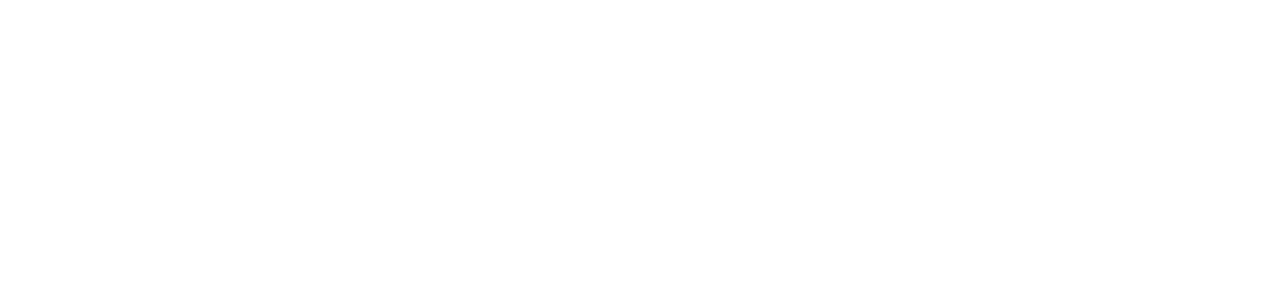
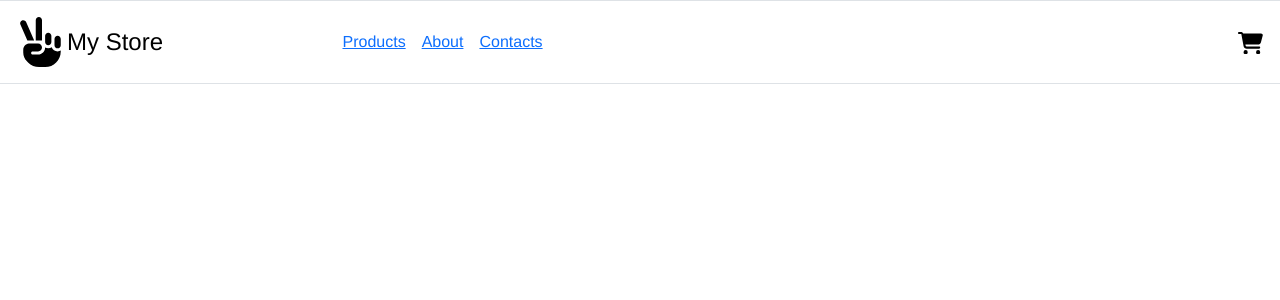
Before and after one commit to MampuyawaLungila/challengeFrontend, a Vue app: page / in a window 1280 px wide. Shown: the top 300 px of the page. Built offline with nearby package versions, Linux system fonts and the light colour scheme.

Commit message:
commit navbar

```diff
--- a/package.json
+++ b/package.json
@@ -8,8 +8,10 @@
     "lint": "vue-cli-service lint"
   },
   "dependencies": {
+    "bootstrap": "^5.2.3",
     "core-js": "^3.8.3",
-    "vue": "^2.6.14"
+    "vue": "^2.6.14",
+    "vue-router": "^3.6.5"
   },
   "devDependencies": {
     "@babel/core": "^7.12.16",
--- a/src/App.vue
+++ b/src/App.vue
@@ -1,17 +1,22 @@
 <template>
   <div id="app">
+   <NavBar/>
+   <router-view></router-view>
+
 
   </div>
 </template>
 
 <script>
+import NavBar from './components/NavBar.vue';
+
 
 
 export default {
   name: 'App',
   components: {
-
-  }
+    NavBar
+}
 }
 </script>
 
@@ -20,8 +25,7 @@ export default {
   font-family: Avenir, Helvetica, Arial, sans-serif;
   -webkit-font-smoothing: antialiased;
   -moz-osx-font-smoothing: grayscale;
-  text-align: center;
-  color: #2c3e50;
-  margin-top: 60px;
+
+
 }
 </style>
--- a/src/components/NavBar.vue
+++ b/src/components/NavBar.vue
@@ -1,12 +1,48 @@
 <template>
+  <div class="row p-3 border d-flex justify-content-center align-items-center">
+    <div class="col-3  ">
+    <router-link to="/" class="d-flex  align-items-center" style="text-decoration: none; color: black;">
+      <svg xmlns="http://www.w3.org/2000/svg"
+      width="50px"
+        viewBox="0 0 512 512"><!--! Font Awesome Pro 6.2.1 by @fontawesome - https://fontawesome.com License - https://fontawesome.com/license (Commercial License) Copyright 2022 Fonticons, Inc. -->
+        <path
+          d="M224 0c17.7 0 32 14.3 32 32V240H192V32c0-17.7 14.3-32 32-32zm96 160c17.7 0 32 14.3 32 32v64c0 17.7-14.3 32-32 32s-32-14.3-32-32V192c0-17.7 14.3-32 32-32zm64 64c0-17.7 14.3-32 32-32s32 14.3 32 32v64c0 17.7-14.3 32-32 32s-32-14.3-32-32V224zM93.3 51.2L175.9 240H106.1L34.7 76.8C27.6 60.6 35 41.8 51.2 34.7s35.1 .3 42.1 16.5zm27 221.3l-.2-.5h69.9H216c22.1 0 40 17.9 40 40s-17.9 40-40 40H160c-8.8 0-16 7.2-16 16s7.2 16 16 16h56c39.8 0 72-32.2 72-72l0-.6c9.4 5.4 20.3 8.6 32 8.6c13.2 0 25.4-4 35.6-10.8c8.7 24.9 32.5 42.8 60.4 42.8c11.7 0 22.6-3.1 32-8.6V352c0 88.4-71.6 160-160 160H226.3c-42.4 0-83.1-16.9-113.1-46.9l-11.6-11.6C77.5 429.5 64 396.9 64 363V336c0-32.7 24.6-59.7 56.3-63.5z" />
+      </svg>
+      <h4 class="mt-2">My Store</h4>
+    </router-link>
+    </div>
+    <div class="col">
+      <div class="d-flex">
+
+
+        <router-link to="product" class="px-2">Products</router-link>
+        <router-link to="about" class="px-2">About</router-link>
+        <router-link to="contact" class="px-2">Contacts</router-link>
+
+
+      </div>
+
+    </div>
+    <div class="col-1 d-flex justify-content-end">
+      <div>
+        <router-link to="cart">
+        <svg xmlns="http://www.w3.org/2000/svg" width="25px"
+          viewBox="0 0 576 512"><!--! Font Awesome Pro 6.2.1 by @fontawesome - https://fontawesome.com License - https://fontawesome.com/license (Commercial License) Copyright 2022 Fonticons, Inc. -->
+          <path
+            d="M0 24C0 10.7 10.7 0 24 0H69.5c22 0 41.5 12.8 50.6 32h411c26.3 0 45.5 25 38.6 50.4l-41 152.3c-8.5 31.4-37 53.3-69.5 53.3H170.7l5.4 28.5c2.2 11.3 12.1 19.5 23.6 19.5H488c13.3 0 24 10.7 24 24s-10.7 24-24 24H199.7c-34.6 0-64.3-24.6-70.7-58.5L77.4 54.5c-.7-3.8-4-6.5-7.9-6.5H24C10.7 48 0 37.3 0 24zM128 464a48 48 0 1 1 96 0 48 48 0 1 1 -96 0zm336-48a48 48 0 1 1 0 96 48 48 0 1 1 0-96z" />
+        </svg>
+      </router-link>
+      </div>
+
+    </div>
+
+  </div>
 
 </template>
 
 <script>
 export default {
-  name: 'HelloWorld',
-  props: {
-    msg: String
-  }
+  name: 'NavBar',
+
 }
 </script>
--- a/src/main.js
+++ b/src/main.js
@@ -1,8 +1,24 @@
 import Vue from 'vue'
 import App from './App.vue'
+import VueRouter from "vue-router";
+//import HomeComponent from './components/HomeComponent.vue'
+
+import 'bootstrap/dist/css/bootstrap.css'
 
 Vue.config.productionTip = false
+Vue.use(VueRouter);
+
+const routes = [
+  //{ path: "/", name: 'home', component: HomeComponent },
+
+];
+
+const router = new VueRouter({
+  routes
+});
 
 new Vue({
-  render: h => h(App),
-}).$mount('#app')
+  router,
+  el: '#app',
+  render: h => h(App)
+})
```
Also changed, not shown: 1 other file (tests, documents, lock files or other folders).
